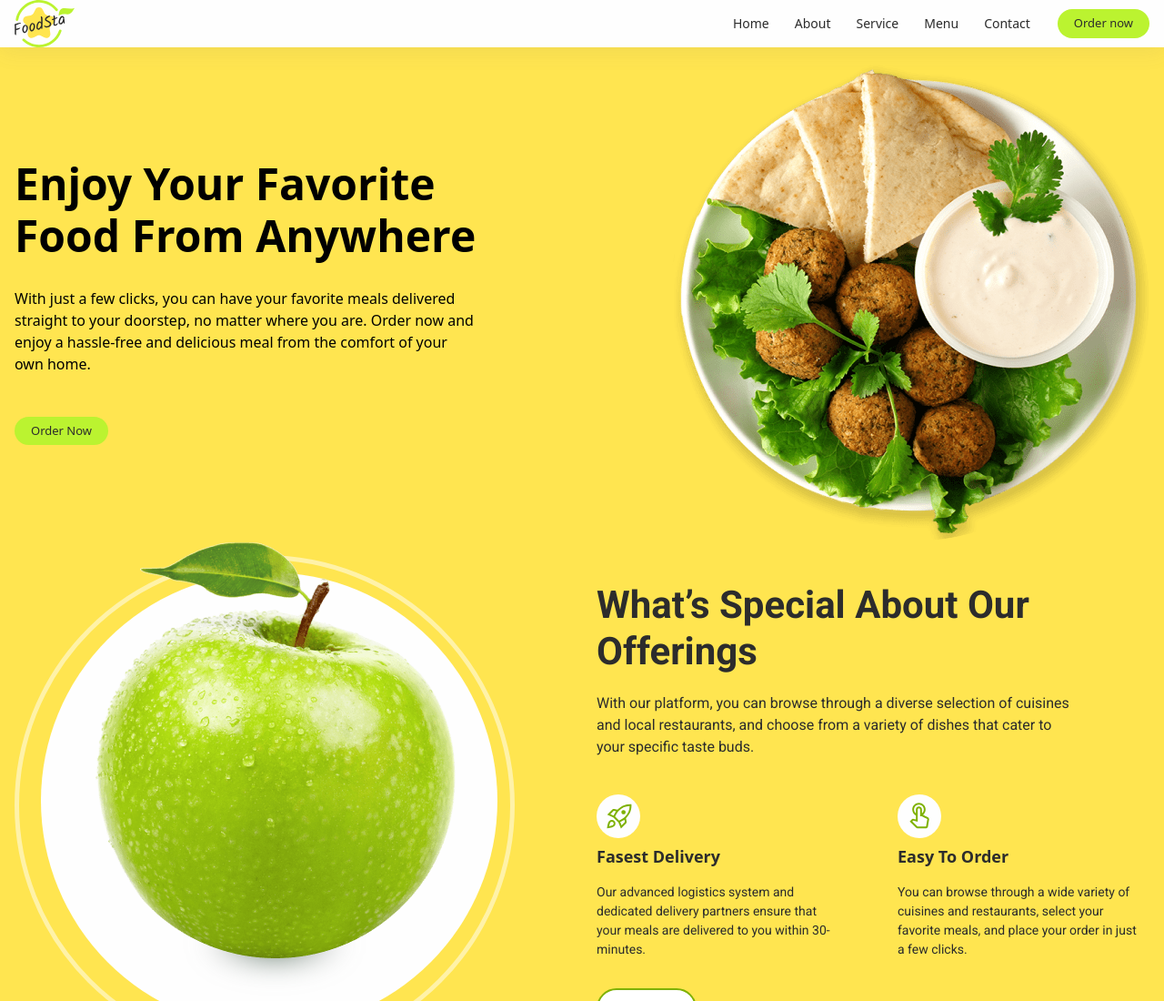
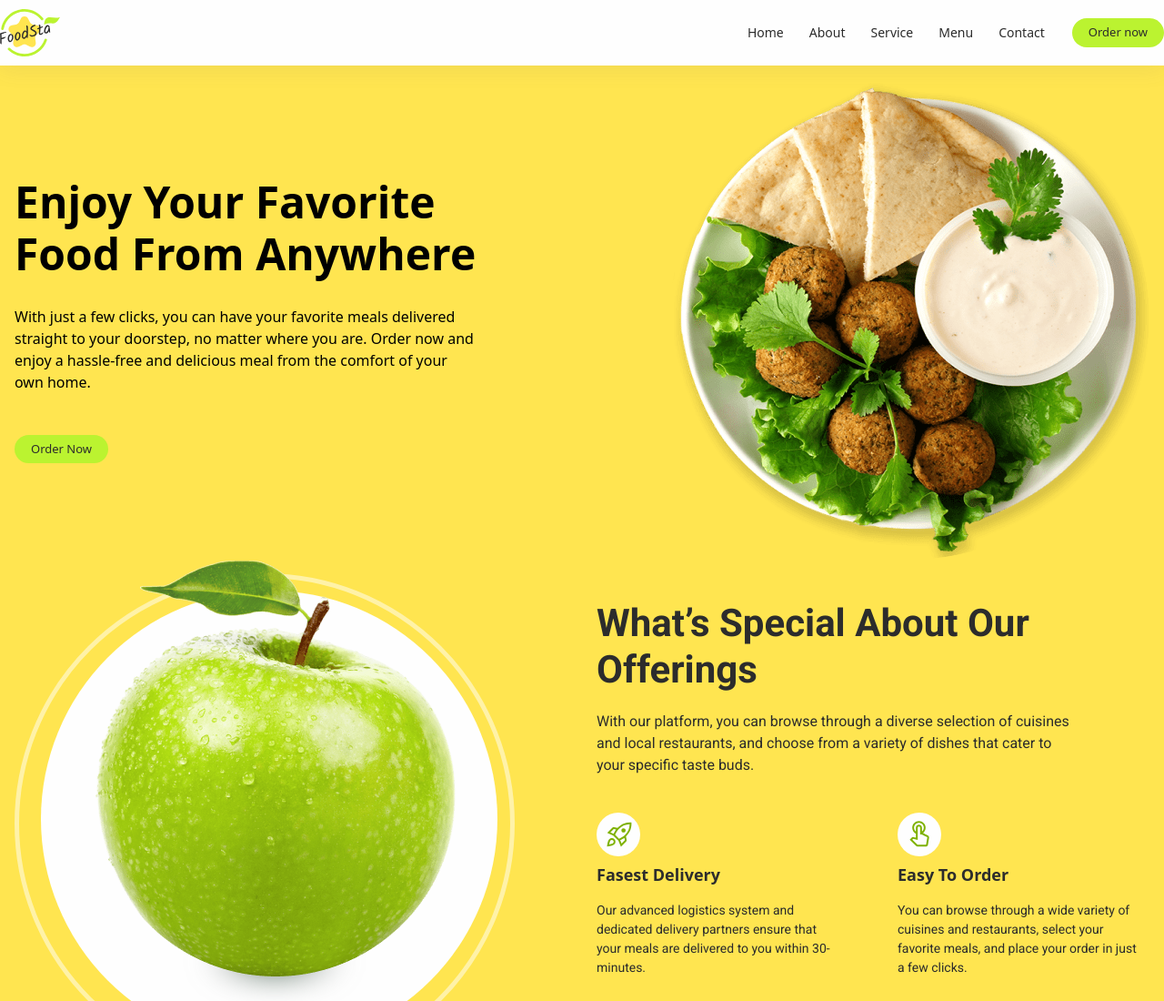
Before and after one commit to NataFilina/foodsta-team, a plain HTML site: page index.html in a window 1280 px wide. Shown: the top 1100 px of the page at 91% size. Drawn offline with nearby package versions, Linux system fonts and the light colour scheme; files whose address does not match are found by name.

Commit message:
підправила стилі в header

```diff
--- a/css/styles.css
+++ b/css/styles.css
@@ -53,13 +53,24 @@ img {
   margin-bottom: 46px;
   line-height: 150%;
 }
+.hero-btn {
+}
+
+.hero-img {
+  border: 26px solid var(--btn-hover);
+  border-radius: 50%;
+}
 
 /* ---------------------------Header--------------------------- */
+.header {
+  box-shadow: 0px 4px 24px 0px rgba(105, 105, 105, 0.1);
+  background: #fefefe;
+}
 .header-container {
+  padding: 10px 0;
   display: flex;
   align-items: center;
-  background: #fefefe;
-  box-shadow: 0px 4px 24px 0px rgba(105, 105, 105, 0.1);
+
 }
 
 .nav-list {
@@ -109,13 +120,7 @@ img {
   background-color: #ffe450;
 }
 
-.hero-btn {
-}
 
-.hero-img {
-  border: 26px solid var(--btn-hover);
-  border-radius: 50%;
-}
 
 .offerings-container {
   display: flex;
--- a/index.html
+++ b/index.html
@@ -19,7 +19,7 @@
   </head>
   <body>
   <!-- Header Svetlana-->
-  <header>
+  <header class="header">
       <div class="container header-container">
         <a class="logo" href="./index.html"
           ><img src="./img/logo.svg" alt="logo" width="66" height="52"
```
